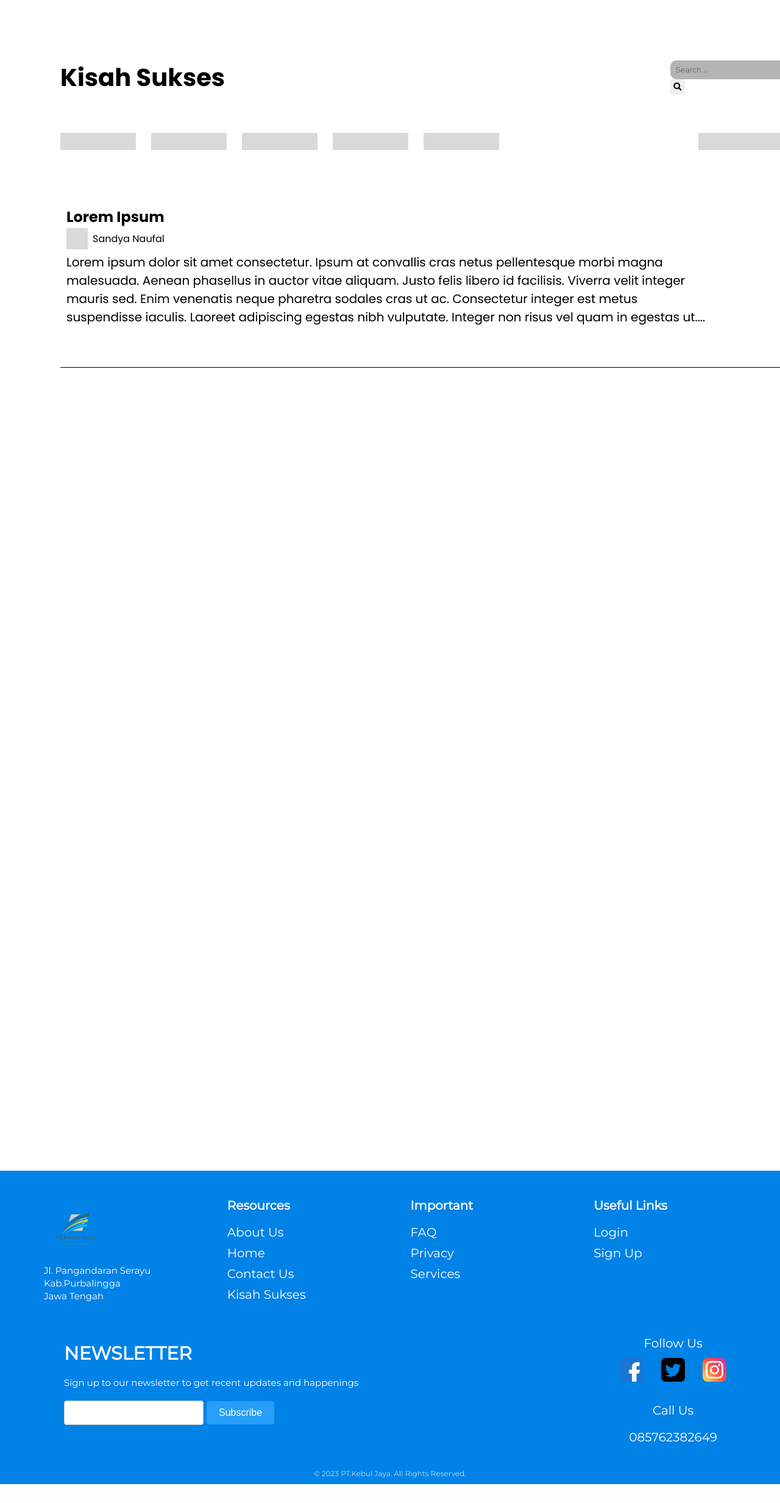
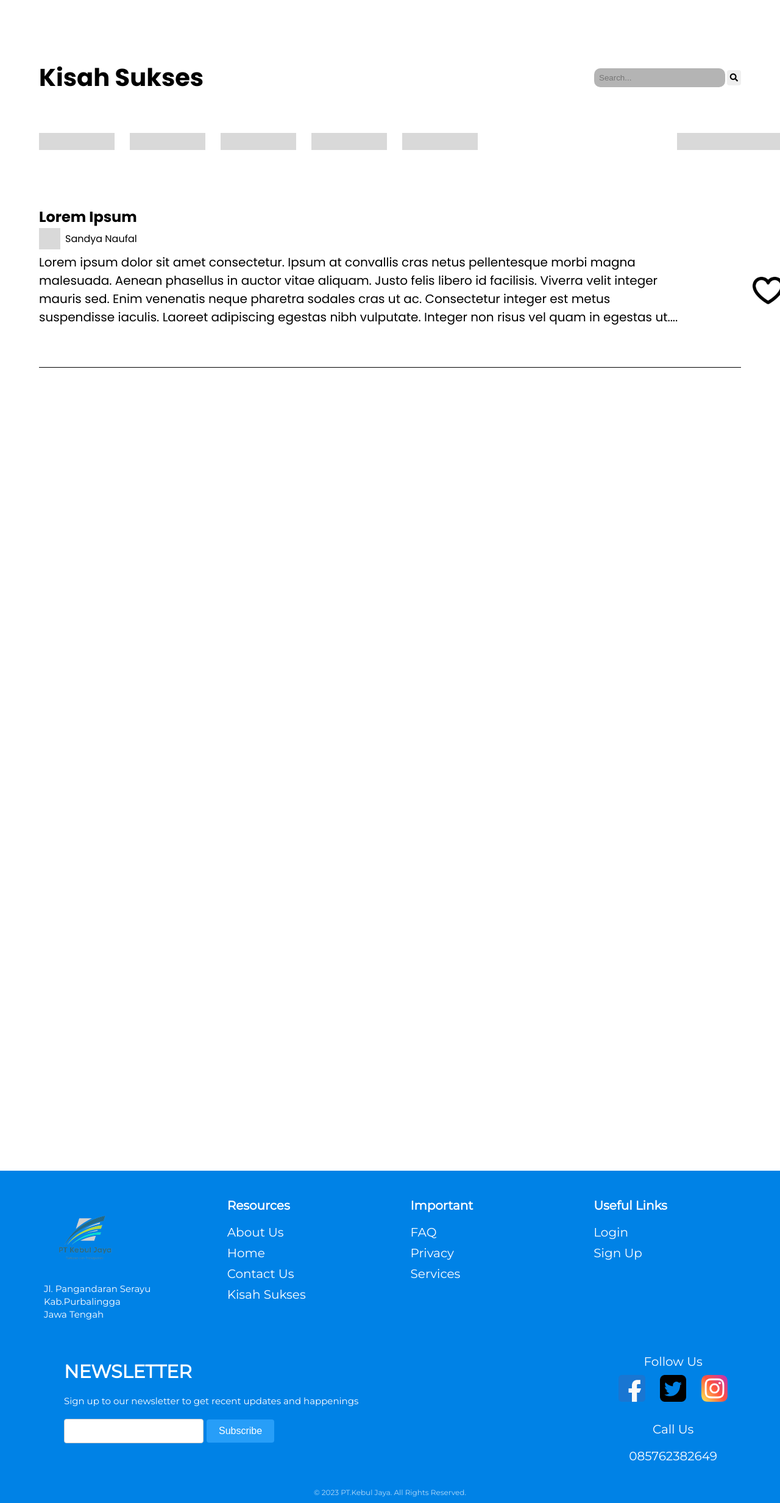
Before and after one commit to BKIlham/PT-Kebul-Jaya, a PHP site: page /kisah-sukses.html in a window 1280 px wide. Shown: the part 99-2564 px from the top of the page at 61% size. Before the commit the page ends 2533 px from the top, so only its background shows below. Run offline with PHP 8.4, Linux system fonts and the light colour scheme; some web fonts are replaced.

Commit message:
kisah sukses content

```diff
--- a/kisah-sukses.html
+++ b/kisah-sukses.html
@@ -60,7 +60,7 @@
         <p class="sandya-naufal-NSZ">Sandya Naufal</p>
       </div>
       <div class="desk">
-        <p class="lorem-ipsum-dolor-sit-amet-consectetur-ipsum-at-convallis-cras-netus-pellentesque-morbi-magna-malesuada-aenean-phasellus-in-auctor-vitae-aliquam-justo-felis-libero-id-facilisis-viverra-velit-integer-mauris-sed-enim-venenatis-neque-pharetra-sodales-cras-ut-ac-consectetur-integer-est-metus-suspendisse-iaculis-laoreet-adipiscing-egestas-nibh-vulputate-integer-non-risus-vel-quam-in-egestas-ut-pdK">Lorem ipsum dolor sit amet consectetur. Ipsum at convallis cras netus pellentesque morbi magna malesuada. Aenean phasellus in auctor vitae aliquam. Justo felis libero id facilisis. Viverra velit integer mauris sed. Enim venenatis neque pharetra sodales cras ut ac. Consectetur integer est metus suspendisse iaculis. Laoreet adipiscing egestas nibh vulputate. Integer non risus vel quam in egestas ut....</p>
+        <p class="deskrip">Lorem ipsum dolor sit amet consectetur. Ipsum at convallis cras netus pellentesque morbi magna malesuada. Aenean phasellus in auctor vitae aliquam. Justo felis libero id facilisis. Viverra velit integer mauris sed. Enim venenatis neque pharetra sodales cras ut ac. Consectetur integer est metus suspendisse iaculis. Laoreet adipiscing egestas nibh vulputate. Integer non risus vel quam in egestas ut....</p>
         <img class="ph-heart-bold-ZUR" src="./assets/ph-heart-bold-ZND.png"/>
       </div>
       <div class="line">
--- a/styles/kisah-sukses.css
+++ b/styles/kisah-sukses.css
@@ -27,7 +27,7 @@ nav {
   width: 100%;
 }
 
-div img{
+nav img{
   width: 100px;
   padding: 2px;
 
@@ -138,16 +138,15 @@ a:hover {
 }
 
 .content-body .content {
-  width: 100%;
+  width: 90%;
   height: 193.6rem;
   position: relative;
   flex-shrink: 0;
 }
 .content-body .content .kategori-box {
-  width: 124.1rem;
+  width: 100%;
   height: 2.8rem;
   position: absolute;
-  left: 9.9rem;
   top: 23.4rem;
   display: flex;
   align-items: center;
@@ -194,16 +193,16 @@ a:hover {
   flex-shrink: 0;
 }
 .content-body .content .content-title-layout {
-  width: 124.1rem;
+  width: 100%;
   height: 6rem;
-  position: absolute;
-  left: 9.9rem;
+  position: relative;
   top: 11.3rem;
   display: flex;
   align-items: center;
+  justify-content: space-between;
 }
 .content-body .content .content-title-layout .title {
-  margin-right: 55.1rem;
+  margin-right: 10px;
   font-size: 4rem;
   font-weight: 700;
   line-height: 1.5;
@@ -215,7 +214,7 @@ a:hover {
 
 .searchbox {
   position: relative;
-  margin-left: 180px;
+  margin-left: 10px;
 }
 
 .searchbox input[type="text"] {
@@ -234,10 +233,9 @@ a:hover {
 }
 
 .content-body .content .sub-content .kisah-title {
-  width: 16.1rem;
+  width: 100%;
   height: 3.6rem;
   position: absolute;
-  left: 10.9rem;
   top: 35.4rem;
   font-size: 2.4rem;
   font-weight: 700;
@@ -248,10 +246,9 @@ a:hover {
 }
 
 .content-body .content .sub-content .penulis-kisah {
-  width: 16.1rem;
+  width: 100%;
   height: 3.5rem;
   position: absolute;
-  left: 10.9rem;
   top: 39rem;
   display: flex;
   align-items: center;
@@ -275,15 +272,14 @@ a:hover {
 }
 
 .content-body .content .sub-content .desk {
-  width: 122.2328rem;
+  width: 100%;
   height: 12rem;
   position: absolute;
-  left: 10.9rem;
   top: 43.1rem;
   display: flex;
   align-items: center;
 }
-.content-body .content .sub-content .desk .lorem-ipsum-dolor-sit-amet-consectetur-ipsum-at-convallis-cras-netus-pellentesque-morbi-magna-malesuada-aenean-phasellus-in-auctor-vitae-aliquam-justo-felis-libero-id-facilisis-viverra-velit-integer-mauris-sed-enim-venenatis-neque-pharetra-sodales-cras-ut-ac-consectetur-integer-est-metus-suspendisse-iaculis-laoreet-adipiscing-egestas-nibh-vulputate-integer-non-risus-vel-quam-in-egestas-ut-pdK {
+.content-body .content .sub-content .desk .deskrip {
   margin-right: 12.1672rem;
   max-width: 104.9rem;
   font-size: 2rem;
@@ -302,10 +298,9 @@ a:hover {
   flex-shrink: 0;
 }
 .content-body .content .sub-content .line {
-  width: 124.1rem;
+  width: 100%;
   height: 0.1rem;
   position: absolute;
-  left: 9.9rem;
   top: 61.8rem;
   background-color: #000000;
 }
```
